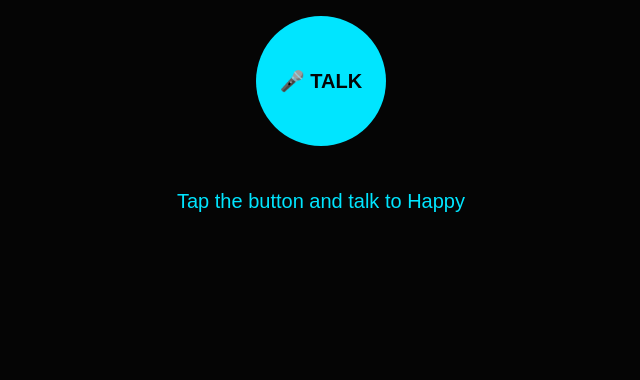
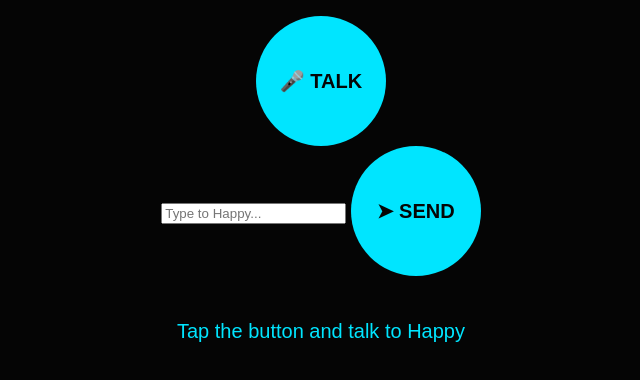
Before and after one commit to anjireddy04244-maker/HAPPY-ai, a website: page index.html in a window 1280 px wide. Shown: the part 210-590 px from the top of the page, without its empty margins (319-959 px from the left). Drawn offline with Linux system fonts and the light colour scheme.

Commit message:
Update index.html

```diff
--- a/index.html
+++ b/index.html
@@ -53,13 +53,78 @@
   <h1>HAPPY</h1>
 
   <button id="talkButton" onclick="talk()">🎤 TALK</button>
+<div>
+  <input
+    id="textInput"
+    type="text"
+    placeholder="Type to Happy..."
+  >
 
+  <button id="sendButton" onclick="sendText()">➤ SEND</button>
+</div>
   <div id="output">
     Tap the button and talk to Happy
   </div>
 
   <script>
+async function sendText() {
 
+  const input = document.getElementById("textInput");
+  const output = document.getElementById("output");
+
+  const text = input.value.trim();
+
+  if (!text) {
+    return;
+  }
+
+  input.value = "";
+
+  output.innerText =
+    "You: " + text + "\n\n⏳ Happy is thinking...";
+
+  try {
+
+    const response = await fetch("/api/chat", {
+      method: "POST",
+      headers: {
+        "Content-Type": "application/json"
+      },
+      body: JSON.stringify({
+        message: text
+      })
+    });
+
+    const data = await response.json();
+
+    if (!response.ok) {
+      throw new Error(data.error || "AI request failed");
+    }
+
+    const answer = data.answer;
+
+    output.innerText =
+      "You: " + text + "\n\nHappy: " + answer;
+
+    const voice =
+      new SpeechSynthesisUtterance(answer);
+
+    voice.lang = "en-IN";
+    voice.rate = 1;
+    voice.pitch = 1;
+
+    speechSynthesis.cancel();
+    speechSynthesis.speak(voice);
+
+  } catch (error) {
+
+    console.error(error);
+
+    output.innerText =
+      "Sorry, Happy couldn't connect to the AI.\n\n" +
+      error.message;
+  }
+}
     async function talk() {
 
       const SpeechRecognition =
```
